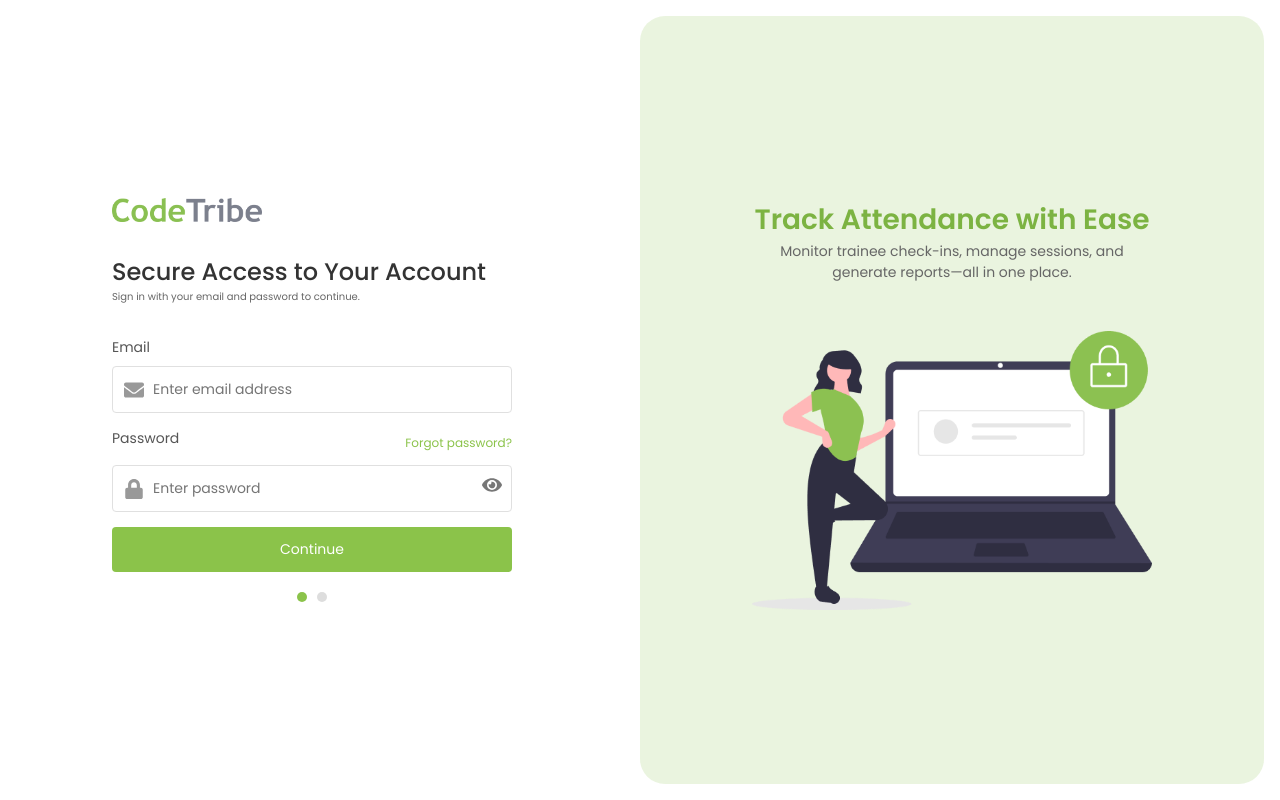
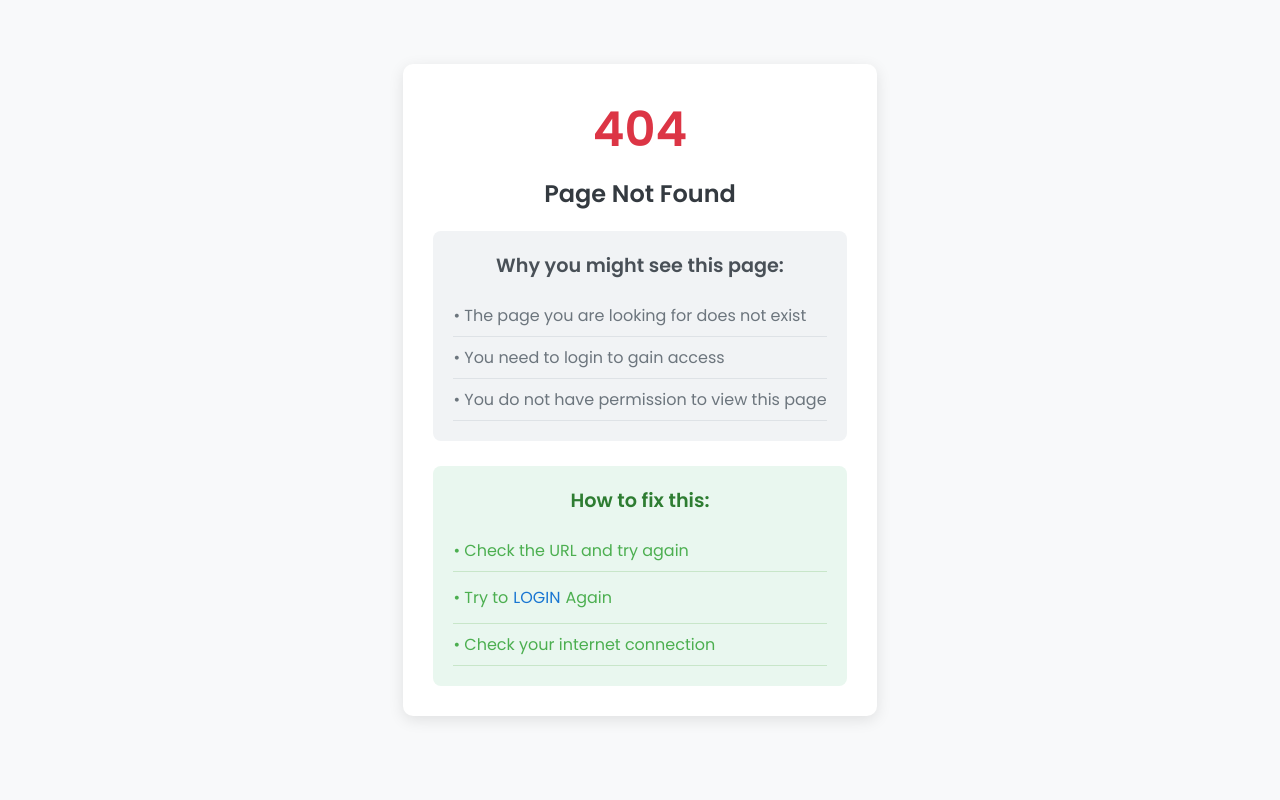
Before and after one commit to Soweto-CodeTribe/TimeManagementSystemAdmin, a React (Vite) app: page / in a window 1280 px wide. Before the commit this address led to /login. Built offline with nearby package versions, Linux system fonts and the light colour scheme.

Commit message:
feat. I integrated a 404 Not Found Image

```diff
--- a/src/App.jsx
+++ b/src/App.jsx
@@ -1,3 +1,177 @@
+// import React, { useEffect, useState } from "react";
+// import { Routes, Route, Navigate, useLocation } from "react-router-dom";
+// import { useDispatch, useSelector } from "react-redux";
+// import { checkAuthStatus } from "./Slices/authSlice";
+// import "./App.css";
+// import Navbar from "./Components/Navbar";
+// import Sidebar from "./Components/Sidebar";
+// import Dashboard from "./Components/Dashboard";
+// import UserManagement from "./Components/UserManagement";
+// import Session from "./Components/Session";
+// import Reports from "./Components/Reports";
+// import SystemSettings from "./Components/SystemSettings";
+// import Alerts from "./Components/Alerts";
+// import AuditLogs from "./Components/AuditLogs";
+// import Logout from "./Components/Logout";
+// import Login from "./Components/Login";
+// import AddUserForm from "./Components/AddUserForm";
+// import ForgotPassword from "./Components/ForgotPassword";
+// import AdminProfile from "./Components/AdminProfile";
+// import TwoFactorAuth from "./Components/TwoFactorAuth";
+// import Tickets from "./Components/Tickets";
+// import NotFound from "./Components/NotFound";
+// import Loader from "./Components/Loader";
+// import Notifications from "./Components/Notifications";
+// import Feedback from "./Components/Feedback";
+
+// function App() {
+//   const location = useLocation();
+//   const dispatch = useDispatch();
+//   const { isAuthenticated, isLoading } = useSelector((state) => state.auth);
+//   const [authChecked, setAuthChecked] = useState(false);
+//   const [isSidebarOpen, setIsSidebarOpen] = useState(
+//     localStorage.getItem("sidebarState") === "true"
+//   );
+
+//   // List of routes that should show NotFound instead of redirecting to login
+//   const showNotFoundRoutes = [
+//     "/admin-only",
+//     "/settings/advanced",
+//     "/restricted-area"
+//     // Add more routes that should show NotFound for unauthenticated users
+//   ];
+
+//   // Initial auth check on app load
+//   useEffect(() => {
+//     const verifyAuth = async () => {
+//       try {
+//         const token = localStorage.getItem("authToken");
+//         if (token) {
+//           await dispatch(checkAuthStatus());
+//         }
+//       } finally {
+//         setAuthChecked(true);
+//       }
+//     };
+
+//     verifyAuth();
+//   }, [dispatch]);
+
+//   // Persist sidebar state in local storage
+//   useEffect(() => {
+//     localStorage.setItem("sidebarState", isSidebarOpen);
+//   }, [isSidebarOpen]);
+
+//   // Show loading state until auth check completes
+//   if (isLoading || !authChecked) {
+//     return (
+//       <div className="loading-overlay">
+//         <Loader />
+//       </div>
+//     );
+//   }
+
+//   // Determine current screen name for Navbar
+//   const getScreenName = (path) => {
+//     switch (path) {
+//       case "/":
+//         return "Dashboard";
+//       case "/TwoFactorAuth":
+//         return "Two Factor Authentication";
+//       case "/user-management":
+//         return "User Management";
+//       case "/session":
+//         return "Session Monitoring";
+//       case "/reports":
+//         return "Reports";
+//       case "/settings":
+//         return "System Settings";
+//       case "/AdminProfile":
+//         return "Admin Profile";
+//       case "/alerts":
+//         return "Alerts";
+//       case "/audit-logs":
+//         return "Audit Logs";
+//       case "/Tickets":
+//         return "Tickets";
+//       case "/Feedback":
+//         return "Feedback";
+//       default:
+//         return "NotFound";
+//     }
+//   };
+
+//   // Check if current path should show NotFound for unauthenticated users
+//   const shouldShowNotFound = () => {
+//     return showNotFoundRoutes.some(route =>
+//       location.pathname === route || location.pathname.startsWith(`${route}/`)
+//     );
+//   };
+
+//   const currentScreen = getScreenName(location.pathname);
+
+//   // Global loading overlay while auth status is pending
+//   if (isLoading) {
+//     return (
+//       <div className="loading-overlay">
+//         <Loader />
+//       </div>
+//     );
+//   }
+
+//   // For protected routes, decide whether to show NotFound or redirect to login
+//   const handleProtectedRoutes = () => {
+//     if (isAuthenticated) {
+//       return (
+//         <div className="app-container">
+//           <div className="main-content">
+//             <Sidebar isOpen={isSidebarOpen} />
+//             <div className="content">
+//               <Navbar
+//                 currentScreen={currentScreen}
+//                 toggleSidebar={() => setIsSidebarOpen(!isSidebarOpen)}
+//               />
+//               <Routes>
+//                 <Route path="/" element={<Dashboard />} />
+//                 <Route path="/user-management" element={<UserManagement />} />
+//                 <Route path="/session" element={<Session />} />
+//                 <Route path="/reports" element={<Reports />} />
+//                 <Route path="/settings" element={<SystemSettings />} />
+//                 <Route path="/AdminProfile" element={<AdminProfile />} />
+//                 <Route path="/notifications" element={<Notifications />} />
+//                 <Route path="/alerts" element={<Alerts />} />
+//                 <Route path="/audit-logs" element={<AuditLogs />} />
+//                 <Route path="/Tickets" element={<Tickets />} />
+//                 <Route path="/Feedback" element={<Feedback />} />
+//                 <Route path="/logout" element={<Logout />} />
+//                 <Route path="/add-user" element={<AddUserForm />} />
+//                 <Route path="*" element={<NotFound />} />
+//               </Routes>
+//             </div>
+//           </div>
+//         </div>
+//       );
+//     } else if (shouldShowNotFound()) {
+//       return <NotFound />;
+//     } else {
+//       return <Navigate to="/login" state={{ from: location }} />;
+//     }
+//   };
+
+//   return (
+//     <Routes>
+//       <Route path="/login" element={isAuthenticated ? <Navigate to="/TwoFactorAuth" /> : <Login />} />
+//       <Route path="/forgotPassword" element={<ForgotPassword />} />
+//       <Route path="/TwoFactorAuth" element={<TwoFactorAuth />} />
+//       <Route path="/*" element={handleProtectedRoutes()} />
+//     </Routes>
+//   );
+// }
+
+// export default App;
+
+
+
 import React, { useEffect, useState } from "react";
 import { Routes, Route, Navigate, useLocation } from "react-router-dom";
 import { useDispatch, useSelector } from "react-redux";
@@ -104,11 +278,18 @@ function App() {
     );
   }
 
+  // Define public routes that should be accessible without authentication
+  const publicRoutes = ["/login", "/forgotPassword", "/TwoFactorAuth"];
+  const isPublicRoute = publicRoutes.includes(location.pathname);
+
   return (
     <Routes>
+      {/* Public routes */}
       <Route path="/login" element={isAuthenticated ? <Navigate to="/TwoFactorAuth" /> : <Login />} />
       <Route path="/forgotPassword" element={<ForgotPassword />} />
       <Route path="/TwoFactorAuth" element={<TwoFactorAuth />} />
+
+      {/* Protected routes */}
       <Route
         path="/*"
         element={
@@ -128,7 +309,6 @@ function App() {
                     <Route path="/reports" element={<Reports />} />
                     <Route path="/settings" element={<SystemSettings />} />
                     <Route path="/AdminProfile" element={<AdminProfile />} />
-                    <Route path="/AdminProfile" element={<AdminProfile />} />
                     <Route path="/notifications" element={<Notifications />} />
                     <Route path="/alerts" element={<Alerts />} />
                     <Route path="/audit-logs" element={<AuditLogs />} />
@@ -142,7 +322,8 @@ function App() {
               </div>
             </div>
           ) : (
-            <Navigate to="/login" />
+            // Show NotFound page instead of redirecting to login
+            <NotFound />
           )
         }
       />
--- a/src/Components/NotFound.jsx
+++ b/src/Components/NotFound.jsx
@@ -1,4 +1,5 @@
 import React from 'react';
+import { Link } from 'react-router-dom';
 
 const NotFound = () => {
   return (
@@ -7,26 +8,103 @@ const NotFound = () => {
       flexDirection: 'column',
       alignItems: 'center',
       justifyContent: 'center',
-      height: '100vh',
-      textAlign: 'center',
-      padding: '20px'
+      minHeight: '100%',
+      backgroundColor: '#f8f9fa',
+      fontFamily: 'Arial, sans-serif',
+      padding: '20px',
+      paddingTop:'0'
     }}>
-      <h1>404 - Page Not Found</h1>
-      <p>Sorry, the page you are looking for does not exist or you don't have permission to access it.</p>
-      <a
-        href="/login"
-        style={{
-          marginTop: '20px',
-          padding: '10px 20px',
-          backgroundColor: '#007bff',
-          color: 'white',
-          borderRadius: '5px',
-          textDecoration: 'none',
-          fontWeight: 'bold'
-        }}
-      >
-        Return to Login
-      </a>
+      <div style={{
+        maxWidth: '600px',
+        backgroundColor: '#ffffff',
+        borderRadius: '10px',
+        boxShadow: '0 4px 15px rgba(0, 0, 0, 0.1)',
+        padding: '30px',
+        margin: '20px',
+        textAlign: 'center'
+      }}>
+        <h1 style={{
+          fontSize: '3rem',
+          color: '#dc3545',
+          marginBottom: '10px'
+        }}>404</h1>
+
+        <h2 style={{
+          fontSize: '1.5rem',
+          color: '#343a40',
+          marginBottom: '20px'
+        }}>Page Not Found</h2>
+
+        <div style={{
+          backgroundColor: '#f1f3f5',
+          borderRadius: '8px',
+          padding: '20px',
+          marginBottom: '25px'
+        }}>
+          <h3 style={{
+            fontSize: '1.2rem',
+            color: '#495057',
+            marginBottom: '15px'
+          }}>Why you might see this page:</h3>
+
+          <ul style={{
+            listStyleType: 'none',
+            padding: '0',
+            textAlign: 'left'
+          }}>
+            <li style={{
+              padding: '8px 0',
+              borderBottom: '1px solid #dee2e6',
+              color: '#6c757d'
+            }}>• The page you are looking for does not exist</li>
+            <li style={{
+              padding: '8px 0',
+              borderBottom: '1px solid #dee2e6',
+              color: '#6c757d'
+            }}>• You need to login to gain access</li>
+            <li style={{
+              padding: '8px 0',
+              borderBottom: '1px solid #dee2e6',
+              color: '#6c757d'
+            }}>• You do not have permission to view this page</li>
+
+          </ul>
+        </div>
+
+        <div style={{
+          backgroundColor: '#e9f7ef',
+          borderRadius: '8px',
+          padding: '20px'
+        }}>
+          <h3 style={{
+            fontSize: '1.2rem',
+            color: '#2e7d32',
+            marginBottom: '15px'
+          }}>How to fix this:</h3>
+
+          <ul style={{
+            listStyleType: 'none',
+            padding: '0',
+            textAlign: 'left'
+          }}>
+            <li style={{
+              padding: '8px 0',
+              borderBottom: '1px solid #c8e6c9',
+              color: '#4caf50'
+            }}>• Check the URL and try again</li>
+            <li style={{
+              padding: '8px 0',
+              borderBottom: '1px solid #c8e6c9',
+              color: '#4caf50'
+            }}>• Try to <Link to="/login" style={{color: '#1976d2', textDecoration: 'none',padding:'5px'}}> LOGIN </Link>Again</li>
+            <li style={{
+              padding: '8px 0',
+              borderBottom: '1px solid #c8e6c9',
+              color: '#4caf50'
+            }}>• Check your internet connection</li>
+          </ul>
+        </div>
+      </div>
     </div>
   );
 };
```
